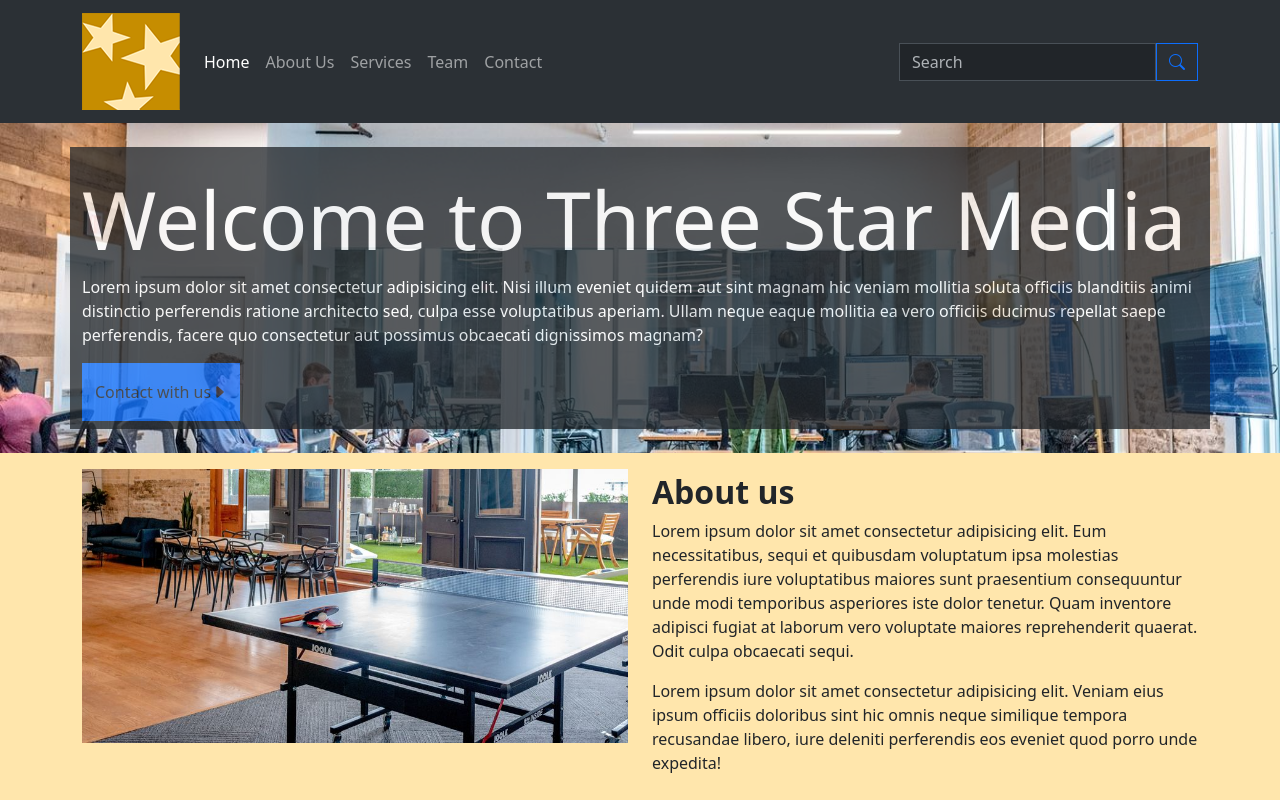
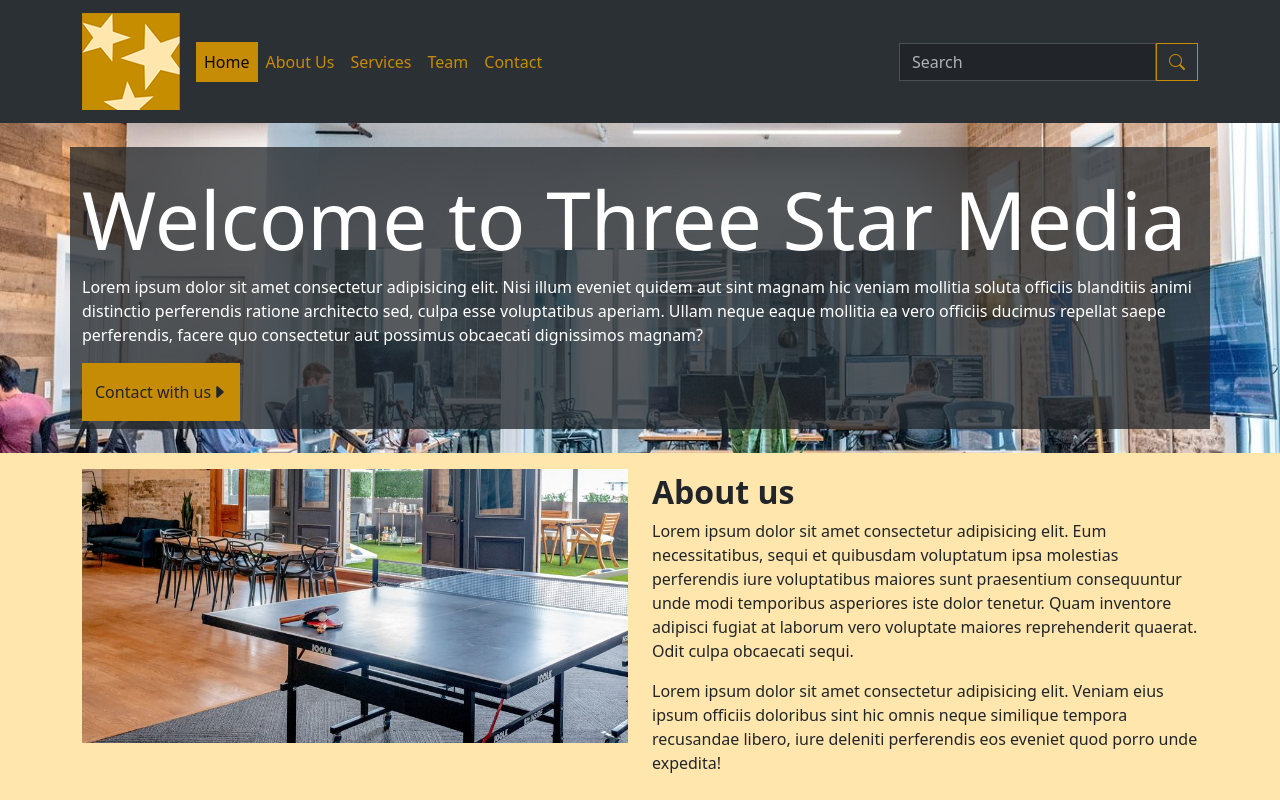
Before and after one commit to lee00869/three-star-media, a plain HTML site: page index.html in a window 1280 px wide. Shown: the top 800 px of the page. Drawn offline with nearby package versions, Linux system fonts and the light colour scheme.

Commit message:
Finish all

```diff
--- a/css/main.css
+++ b/css/main.css
@@ -3,6 +3,11 @@
     --bs--primary-rgb:199, 140, 6;
     --bs-secondary:#FFE6AC;
     --bs-secondary-rgb:255, 230, 172;
+    --bs-dark:rgb(10, 10, 10);
+}
+
+.text-primary {
+    color: #C78C06 !important;
 }
 
 .banner{
@@ -14,3 +19,41 @@
     background: url(../images-week-9/vision.jpg) no-repeat center;
     background-size: cover;
 }
+
+.btn-outline-primary {
+    --bs-btn-color: var(--bs-primary);
+    --bs-btn-border-color: var(--bs-primary);
+    --bs-btn-hover-bg: var(--bs-primary);
+    --bs-btn-hover-border-color: var(--bs-primary);
+    --bs-btn-active-bg:var(--bs-primary);
+    --bs-btn-active-border-color: var(--bs-primary);
+    --bs-btn-disabled-color: var(--bs-primary);
+    --bs-btn-disabled-border-color: var(--bs-primary);
+}
+
+.btn-primary {
+    --bs-btn-bg: var(--bs-primary);
+    --bs-btn-border-color: var(--bs-primary);
+    --bs-btn-hover-bg: var(--bs-primary);
+    --bs-btn-hover-border-color: var(--bs-primary);
+    --bs-btn-active-bg: var(--bs-primary);
+    --bs-btn-active-border-color: var(--bs-primary);
+    --bs-btn-disabled-bg: var(--bs-primary);
+    --bs-btn-disabled-border-color: var(--bs-primary);
+}
+
+.navbar-nav .nav-link{
+    color: var(--bs-primary);
+}
+
+.navbar-nav .nav-link.active,
+.navbar-nav .nav-link:hover,
+.navbar-nav .nav-link:focus,
+.navbar-nav .nav-link:active{
+    background-color: var(--bs-primary);
+    color: var(--bs-dark);
+}
+
+a{
+    color: inherit;
+}
--- a/index.html
+++ b/index.html
@@ -56,7 +56,7 @@
     </header>
     <main>
         <section class="banner py-4" id="home">
-            <div class="container-xl bg-dark text-white opacity-75">
+            <div class="container-xl bg-dark text-white bg-opacity-75">
                 <h1 class="display-1 pt-4">Welcome to Three Star Media</h1>
                 <p>Lorem ipsum dolor sit amet consectetur adipisicing elit. Nisi illum eveniet quidem aut sint magnam
                     hic veniam mollitia soluta officiis blanditiis animi distinctio perferendis ratione architecto sed,
```
